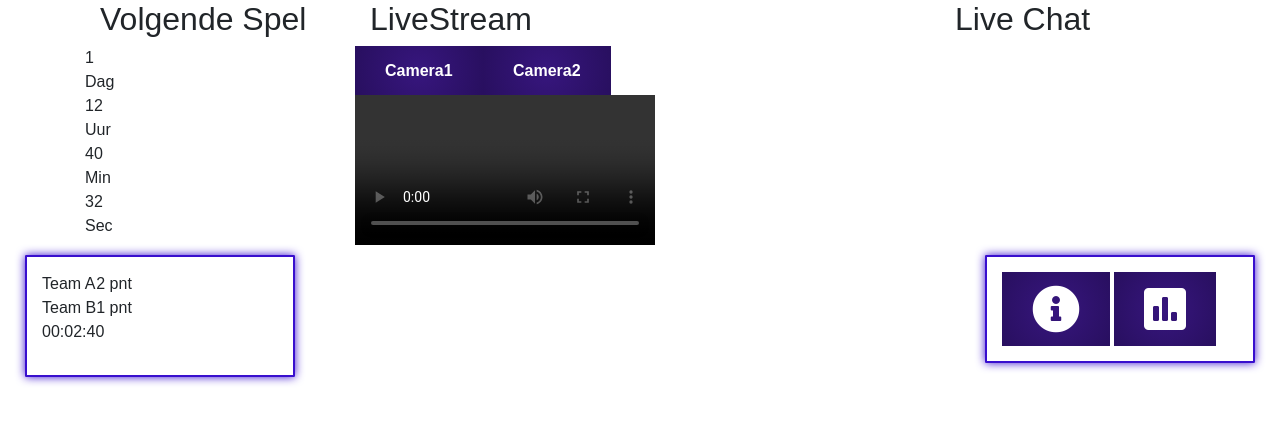
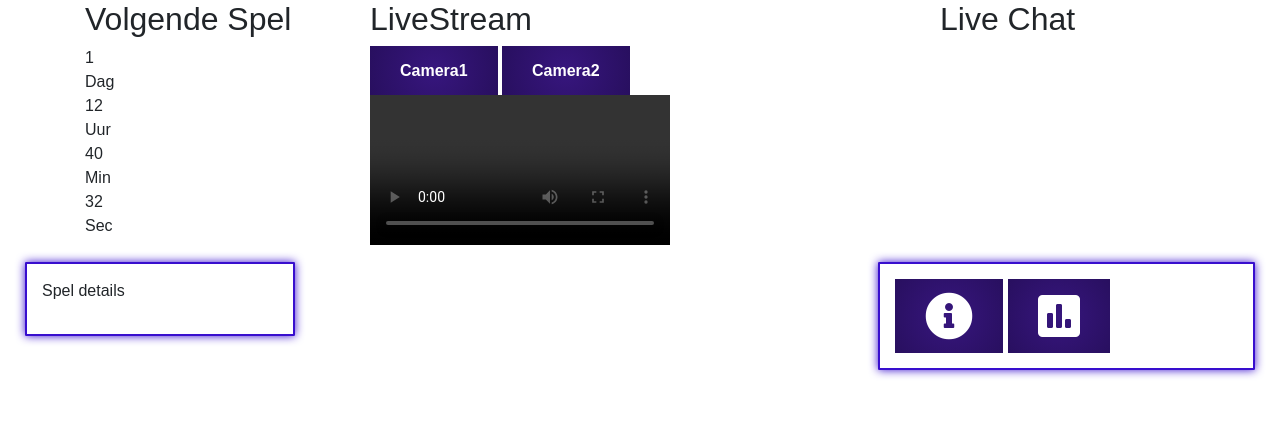
Before and after one commit to NHLstenden-emmen/Interface, a PHP site: template pages/guest/livestream.php in a window 1280 px wide. Shown: the top 423 px of the page. Run offline with PHP 8.4, Linux system fonts and the light colour scheme; the template is opened without the code that fills it, so the values that code supplies are empty.

Commit message:
Cleaned the code

```diff
--- a/inc/header.php
+++ b/inc/header.php
@@ -43,7 +43,7 @@
 			case 'teams':
 				echo '<link rel="stylesheet" href="css/pages/guest/teams.css">';
 				break;
-			case 'livestream':
+			case 'live':
 				echo '<link rel="stylesheet" href="css/pages/guest/livestream.css">';
 				break;
 		}
--- a/pages/content.php
+++ b/pages/content.php
@@ -101,7 +101,7 @@
 		case 'teams':
 			include 'guest/teams.php';
 			break;
-		case 'livestream':
+		case 'live':
 			include 'guest/livestream.php';
 			break;
 	    case 'ranking':
--- a/pages/guest/livestream.php
+++ b/pages/guest/livestream.php
@@ -1,12 +1,13 @@
-<div id="livestreamContainer" class="container">
+<div class="container" id="livestreamContainer">
+
 	<div class="row">
-		<div class="block col-lg-3">
-			<h2 class="col-lg-12">Volgende Spel</h2>
+		<div class="col-sm-3 block">
+			<h2 class="title">Volgende Spel</h2>
 			<div class="row">
 
 				<!-- Dag -->
-				<div class="col-3 col-lg-12">
-					<table class="nextGame">
+				<div class="col-3 col-sm-12">
+					<table class="nextGameTimer">
 						<thead>
 							<tr>
 								<th>1</th>
@@ -21,8 +22,8 @@
 				</div>
 
 				<!-- Uren -->
-				<div class="col-3 col-lg-12">
-					<table class="nextGame">
+				<div class="col-3 col-sm-12">
+					<table class="nextGameTimer">
 						<thead>
 							<tr>
 								<th>12</th>
@@ -37,8 +38,8 @@
 				</div>
 
 				<!-- Minuten -->
-				<div class="col-3 col-lg-12">
-					<table class="nextGame">
+				<div class="col-3 col-sm-12">
+					<table class="nextGameTimer">
 						<thead>
 							<tr>
 								<th>40</th>
@@ -53,8 +54,8 @@
 				</div>
 
 				<!-- Seconden -->
-				<div class="col-3 col-lg-12">
-					<table class="nextGame">
+				<div class="col-3 col-sm-12">
+					<table class="nextGameTimer">
 						<thead>
 							<tr>
 								<th>32</th>
@@ -70,47 +71,34 @@
 
 			</div>
 		</div>
-		<div class="liveVideoContainer block col-lg-6">
-			<h2>LiveStream</h2>
-			<div id="cameraButtons" class="row">
+
+		<div class="col-sm-6 block" id="liveVideoContainer">
+			<h2 class="title">LiveStream</h2>
+			<div id="cameraButtons">
 				<button class="button">Camera1</button>
 				<button class="button">Camera2</button>
 			</div>
-			<div class="row">
-				<video controls>
-					Your browser does not support the video tag.
-				</video>
-			</div>
+			<video controls>
+				Your browser does not support the video tag.
+			</video>
 		</div>
-		<div class="liveChatContainer col-lg-3 block">
-			<h2 class="col-lg-12">Live Chat</h2>
+		<div class="liveChatContainer col-sm-3 block">
+			<h2 class="title">Live Chat</h2>
 		</div>
 	</div>
+
 </div>
-<div class="container-fluid">
+
+<div class="container-fluid" id="gameDetailsContainer">
 	<div class="row justify-content-between">
-		<div class="col-12 col-lg-3">
-			<div class="neonBlock gameDetailsSection">
-				<!-- Door de ontvangen data heen lopen -->
-				<?php
-					echo "<table id='gameDetailsTable'>";
-					echo "<tr>";
-					echo "<td>Team A</td>";
-					echo "<td>2 pnt</td>";
-					echo "</tr>";
-					echo "<tr>";
-					echo "<td>Team B</td>";
-					echo "<td>1 pnt</td>";
-					echo "</tr>";
-					echo "</table>";
-				?>
-				<!-- Data duur game -->
-				<p>00:02:40</p>
+		<div class="col-sm-12 col-lg-3">
+			<div class="neonBlock gameDetailsSection" id="currentGameDetails">
+				<p>Spel details</p><!-- Door de ontvangen data van de game heen lopen -->
 			</div>
 		</div>
 
 		<!-- Spelregels dialog -->
-		<div class="col-12 col-lg-6">
+		<div class="col-sm-12 col-lg-5">
 			<dialog id="gameDialog" class="neonBlock gameDetailsSection" close>
 				<div id="dialogContent">
 					<h3 id="dialogTitle"></h3>
@@ -122,7 +110,7 @@
 			</dialog>
 		</div>
 
-		<div id="gameDetailIconsContainer" class="col-12 col-lg-3">
+		<div id="gameDetailIconsContainer" class="col-sm-12 col-lg-4">
 			<div class="neonBlock gameDetailsSection gameDetailIcons">
 				<button class="button" onclick="toggleDialog('gameRules')"><i class="fas fa-info-circle fa-3x"></i></button>
 				<button class="button" onclick="toggleDialog('gamePoll')"><i class="fas fa-poll fa-3x"></i></button>
```
Also changed, not shown: css/pages/guest/livestream.css (+37 -41 lines).
